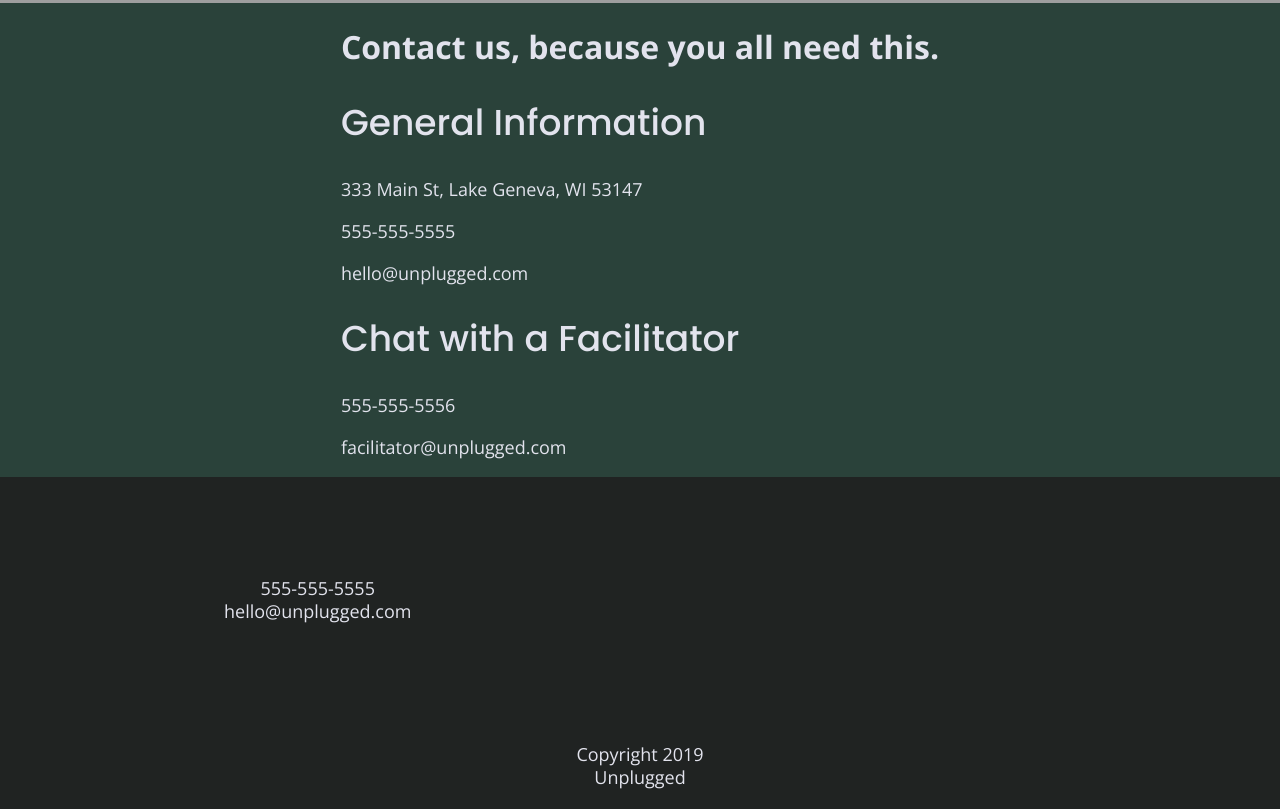
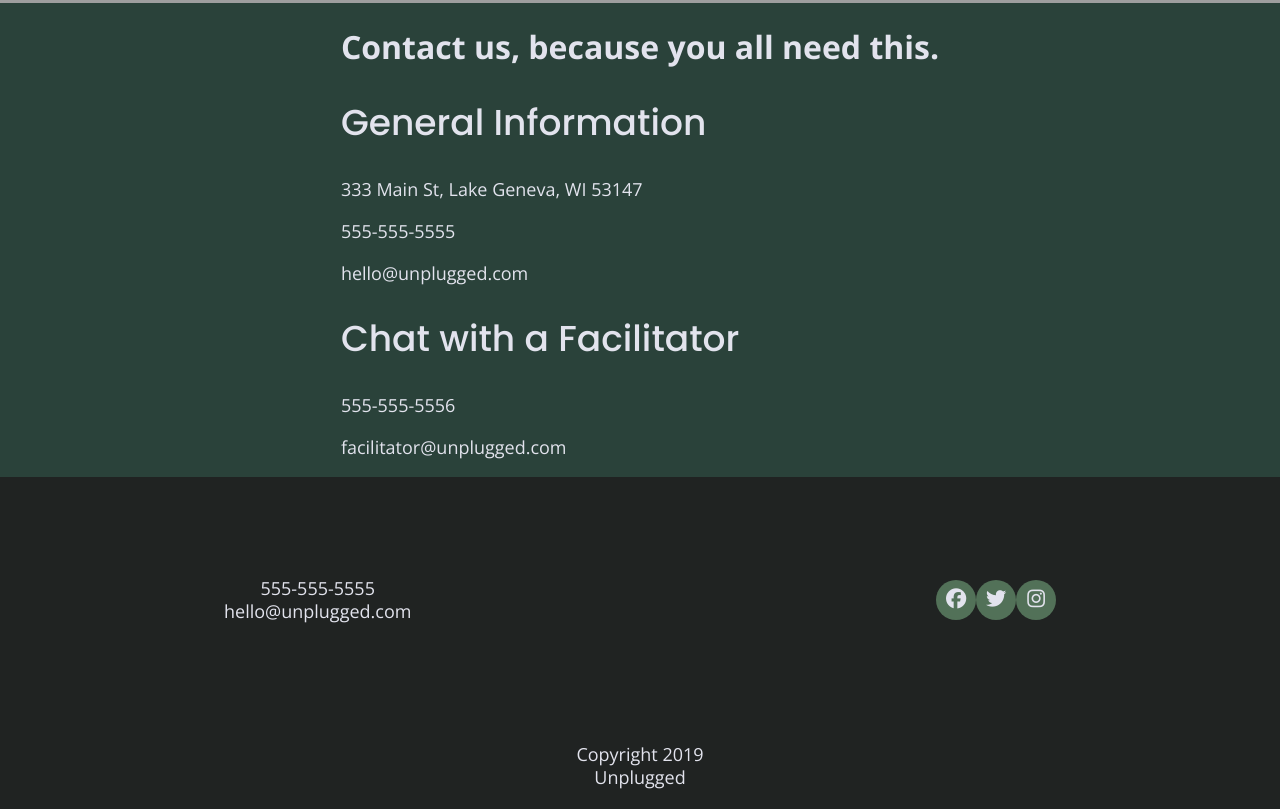
Before and after one commit to kwhitt78/unplugged-project, a website: page about/index.html in a window 1280 px wide. Shown: the part 1123-1932 px from the top of the page. Drawn offline with nearby package versions, Linux system fonts and the light colour scheme; files that its build step writes are made by us from their sources; grey boxes are pictures that could not be loaded.

Commit message:
added social media icons

```diff
--- a/about/index.html
+++ b/about/index.html
@@ -96,9 +96,15 @@
         </div>
           <div class="social">
             <div class="social-icons">
-                <p><a href="https://www.facebook.com" target="_blank"></a></p>
-                <p><a href="https://www.twitter.com" target="_blank"></a></p>
-                <p><a href="https://www.instagram.com" target="_blank"></a></p>
+              <p>
+                <a href="https://www.facebook.com/Skillcrush/" target="_blank"><i class="fab fa-facebook"></i></i></a>
+              </p>
+              <p>
+                <a href="https://twitter.com/Skillcrush" target="_blank"><i class="fab fa-twitter"></i></a>
+              </p>
+              <p>
+                <a href="https://www.instagram.com/skillcrush/" target="_blank"><i class="fab fa-instagram"></i></i></a>
+              </p>
             </div>
           </div>
       </div> <!-- footer content ends -->
--- a/css/main.css
+++ b/css/main.css
@@ -235,14 +235,22 @@
 
   footer .social-icons {
     display: flex;
-    justify-content: space-around;
+    justify-content: space-between;
     align-items: center;
   }
 
   footer .social-icons p {
+    background-color: #527158;
+    border-radius: 50%;
+    width: 40px;
+    height: 40px;
     display: flex;
     justify-content: center;
     align-items: center;
+  }
+
+  footer .social-icons i {
+    font-size: 1.125em;
   }
 
   footer .copyright {
```
Also changed, not shown: index.html (+3 -3 lines).
